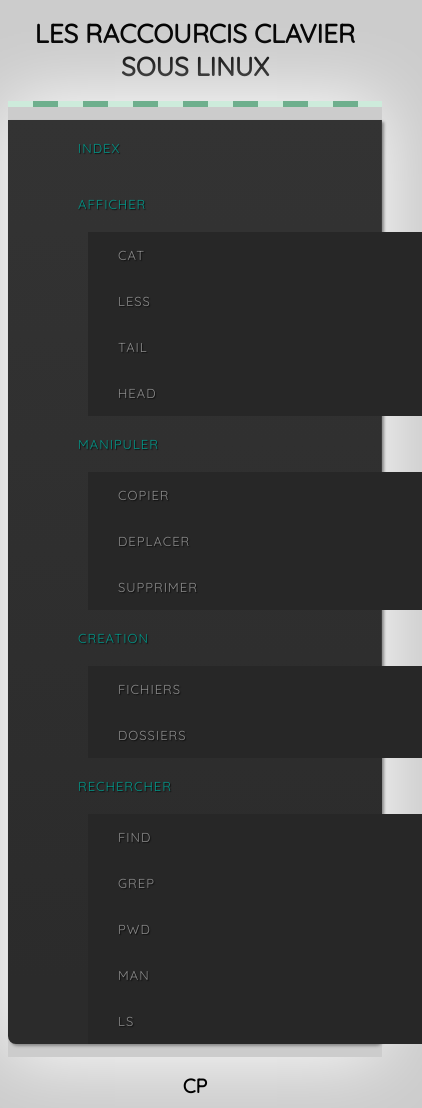
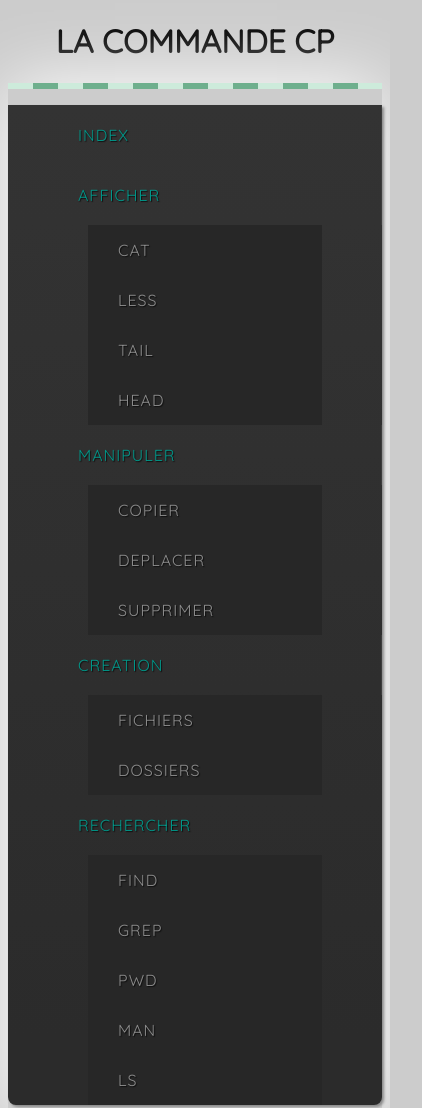
Before and after one commit to jibigit/cp, a plain HTML site: page index.html in a window 390 px wide. Shown: the top 1108 px of the page, 422 px wide, since content can reach past the window. Drawn offline with Linux system fonts and the light colour scheme.

Commit message:
Responsive + coments

```diff
--- a/index.html
+++ b/index.html
@@ -10,7 +10,7 @@
   <link href='https://fonts.googleapis.com/css?family=Quicksand' rel='stylesheet' type='text/css'>
 
   <title>Les commandes du terminal linux</title>
-  <h1>Les raccourcis clavier sous LINUX</h1>
+  <h1>La commande Cp</h1>
 </head>
 
 
@@ -68,7 +68,7 @@
 </div>
 
 <!--close nav div-->
-<body>
+
 
 <div id="cp">
     <a name="cp"></a>
--- a/style.css
+++ b/style.css
@@ -1,9 +1,9 @@
-/* A simple, css only, (some-what) responsive menu */
+
 
 body {
   background: #ccc;
   font-family: 'Quicksand', arial, serif; /*change fonts*/
-  font-size: 13px;
+  font-size: 16px;
   text-transform: uppercase;
   text-align: center;
 }
@@ -16,7 +16,7 @@ body {
   margin-top: 40px;
 }
 
-/* a little "umph" */
+/* background navbar*/
 .decor {
   background: #6EAF8D;
   background: -webkit-linear-gradient(left, #CDEBDB 50%, #6EAF8D 50%);
@@ -28,11 +28,16 @@ body {
   display: block;
 }
 
+/* links color */
+
 a {
   text-decoration: none;
   color: #fff;
   display: block;
 }
+
+/* delete the subline*/
+
 
 ul {
   list-style: none;
@@ -44,7 +49,7 @@ li {
   float: left;
 }
 
-/* clear'n floats */
+/* clear floats */
 ul:after {
   clear: both;
 }
@@ -156,7 +161,7 @@ a {
 }
 
 a:hover {
-	text-decoration: underline; /* souligner les liens au passage souris */
+	text-decoration: underline; /* subline hover */
 }
 
 
@@ -220,7 +225,7 @@ h1 a, h2 a, {
     display: block;
     position: static;
     box-shadow: none;
-    width: 100%;
+    width: 70%;
   }
 
   ul.sub li a {
```
